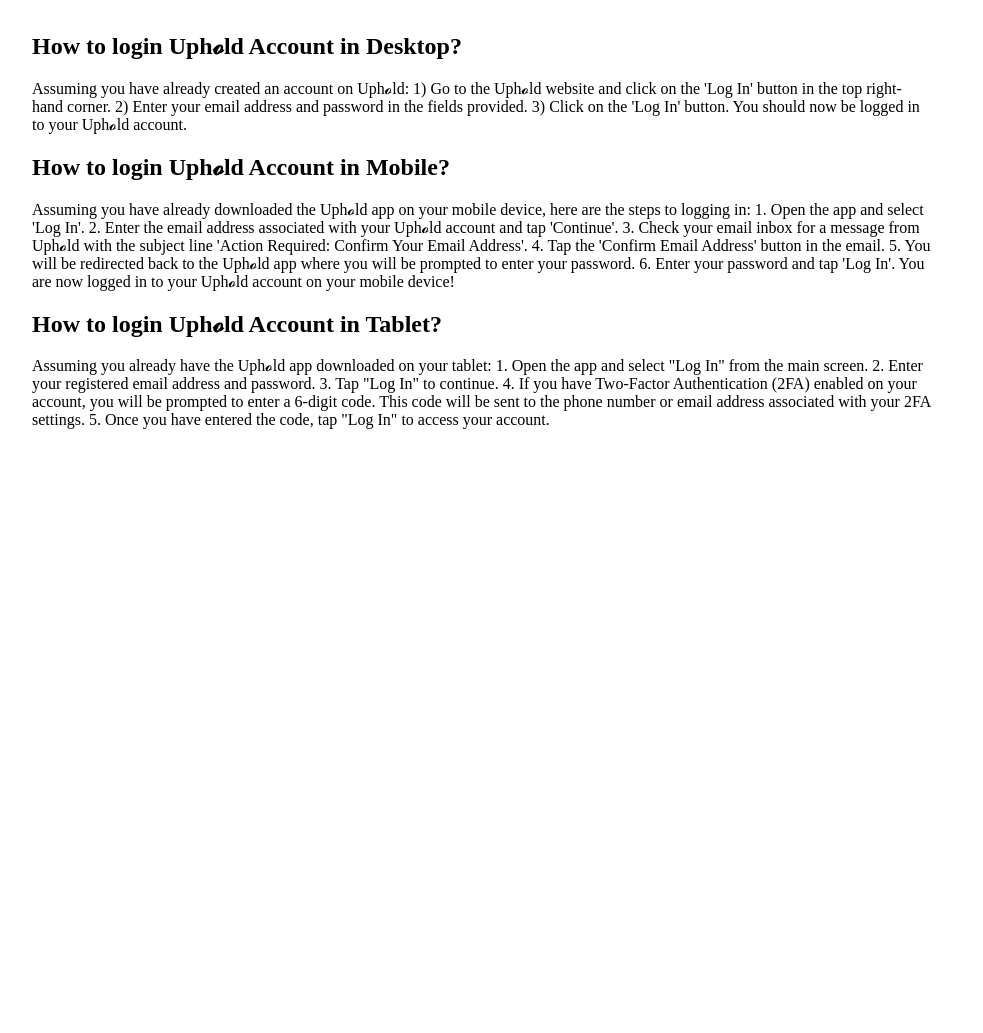
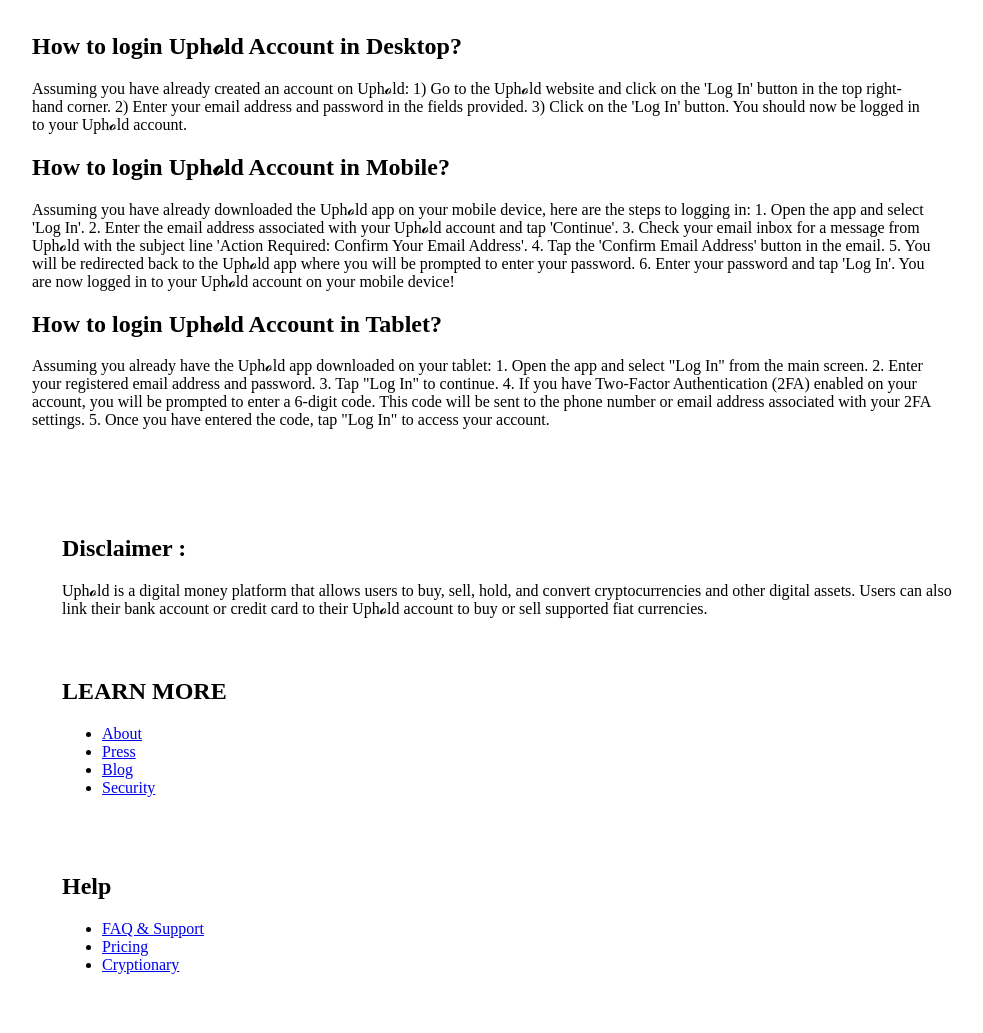
Before and after one commit to uphuldlogim/uphuldlogim.github.io, a plain HTML site: page index.html in a window 1280 px wide. Shown: the part 755-1788 px from the top of the page, without its empty margins (36-1019 px from the left). Before the commit the page ends 1260 px from the top, so only its background shows below. Drawn offline with Linux system fonts and the light colour scheme.

Commit message:
Update index.html

```diff
--- a/index.html
+++ b/index.html
@@ -31,3 +31,39 @@ div {
 <p>Assuming you already have the Uph𝓸ld app downloaded on your tablet: 1. Open the app and select "Log In" from the main screen. 2. Enter your registered email address and password. 3. Tap "Log In" to continue. 4. If you have Two-Factor Authentication (2FA) enabled on your account, you will be prompted to enter a 6-digit code. This code will be sent to the phone number or email address associated with your 2FA settings. 5. Once you have entered the code, tap "Log In" to access your account.</p></div>
 
 </body>
+
+  <div class="custom_footer_container">
+<section class="custom_footer">
+<div class="disclimarbox samecolme">
+<h2 class="">Disclaimer :</h2>
+Uph𝓸ld is a digital money platform that allows users to buy, sell, hold, and convert cryptocurrencies and other digital assets. Users can also link their bank account or credit card to their Uph𝓸ld account to buy or sell supported fiat currencies.
+
+</div>
+<div class="custom_footer_col2 samecolme custom_footer_col2_com">
+<h2 class="">LEARN MORE</h2>
+<ul>
+<li><a href="https://uphold.com/resources/about">About</a></li>
+<li><a href="https://uphold.com/resources/press-media">Press</a></li>
+<li><a href="https://blog.uphold.com/">Blog</a></li>
+<li><a href="https://uphold.com/get-started/security">Security</a></li>
+
+
+
+</ul>
+
+</div>
+<div class="custom_footer_col3 samecolme custom_footer_col2_com">
+<h2 class="">Help</h2>
+<ul>
+<li><a href="#">FAQ & Support</a></li>
+<li><a href="#">Pricing</a></li>
+<li><a href="#>Platform Status</a></li>
+<li><a href="#">Cryptionary</a></li>
+
+
+
+</ul>
+
+</div>
+</section>
+</div>
```
